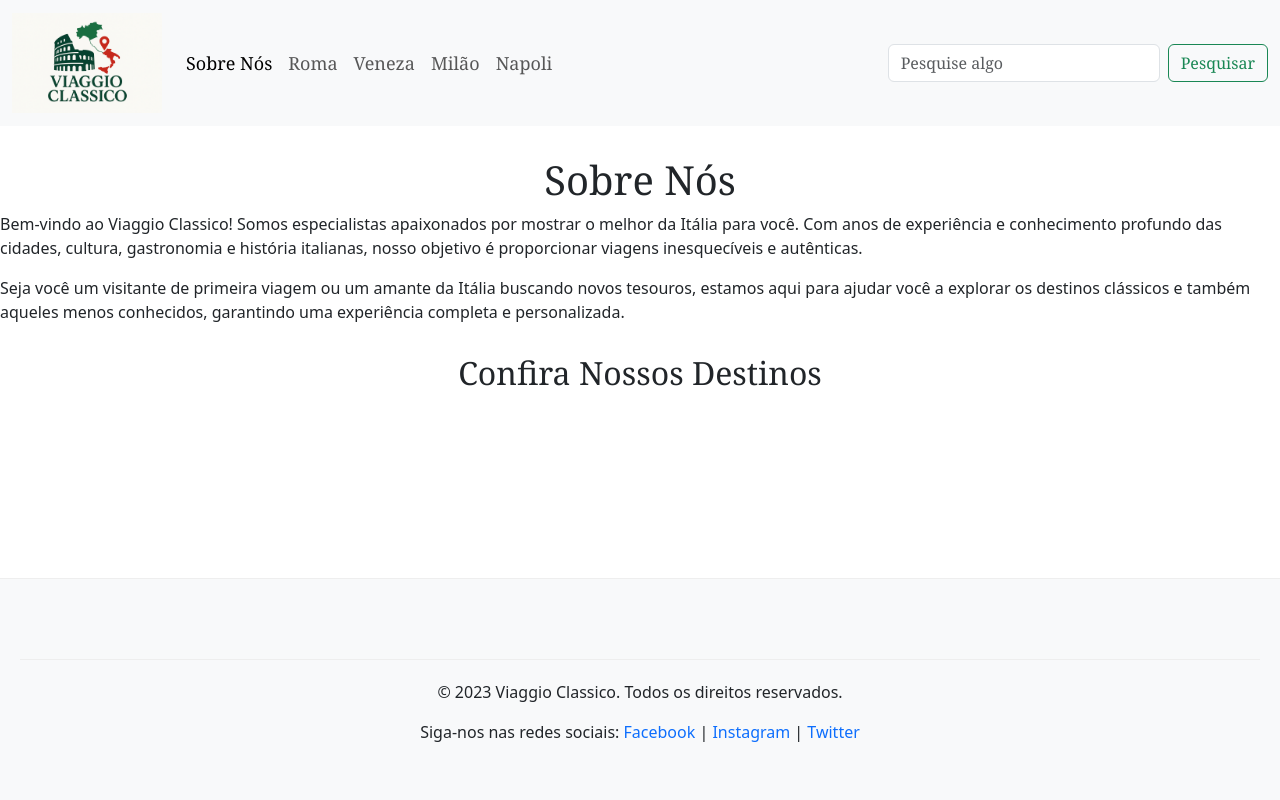
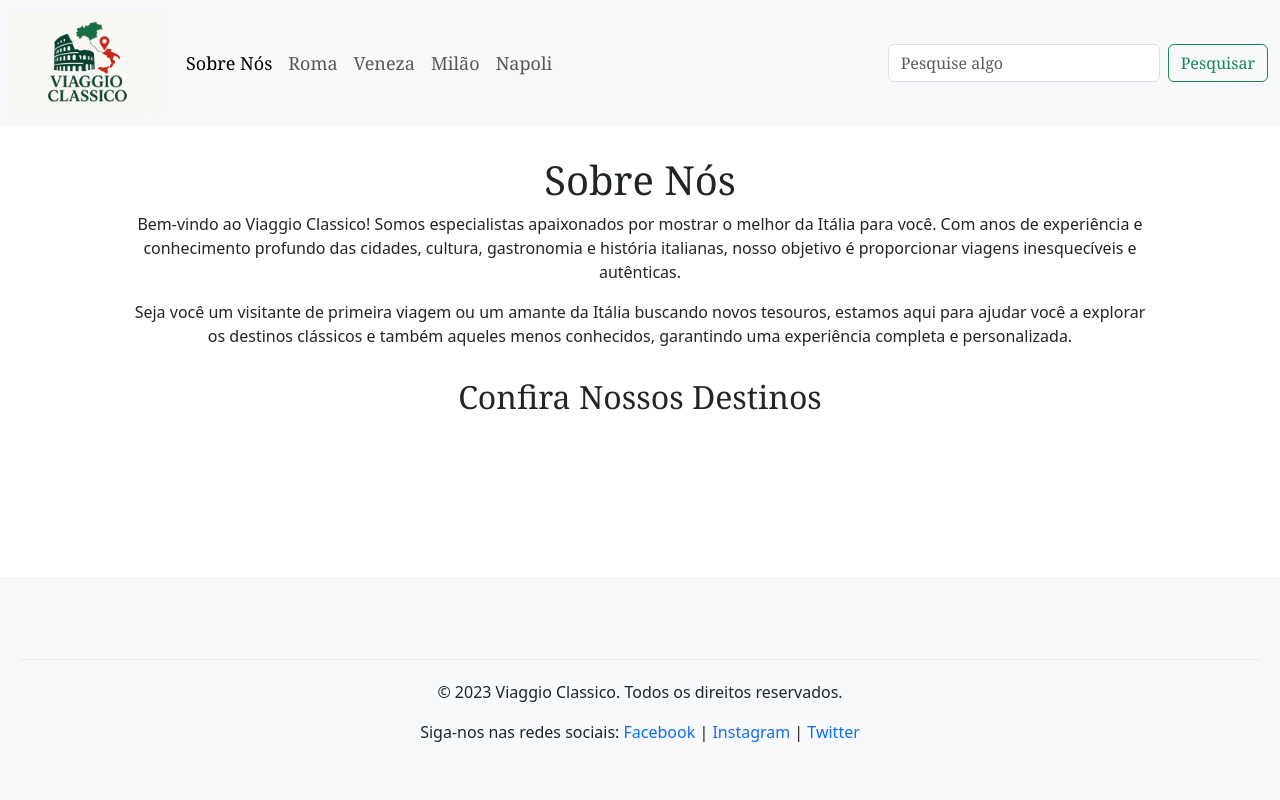
Before and after one commit to Mateus-F-Moura/viaggio-classico2, a PHP site: page /index.html in a window 1280 px wide. Run offline with PHP 8.4, Linux system fonts and the light colour scheme.

Commit message:
atualizado: Margem do elemento Main (10% - inline (esquerda e direita))

```diff
--- a/src/styles.css
+++ b/src/styles.css
@@ -1,8 +1,5 @@
 html, body {
     height: 100%;
-    margin: 0;
-}
-body {
     display: flex;
     flex-direction: column;
     font-family: Arial, sans-serif;
@@ -15,6 +12,7 @@ nav{
 }
 main{
     flex: 1;
+    padding-inline: 10%;
 }
 h1, h2, h3 {
     text-align: center;
```
